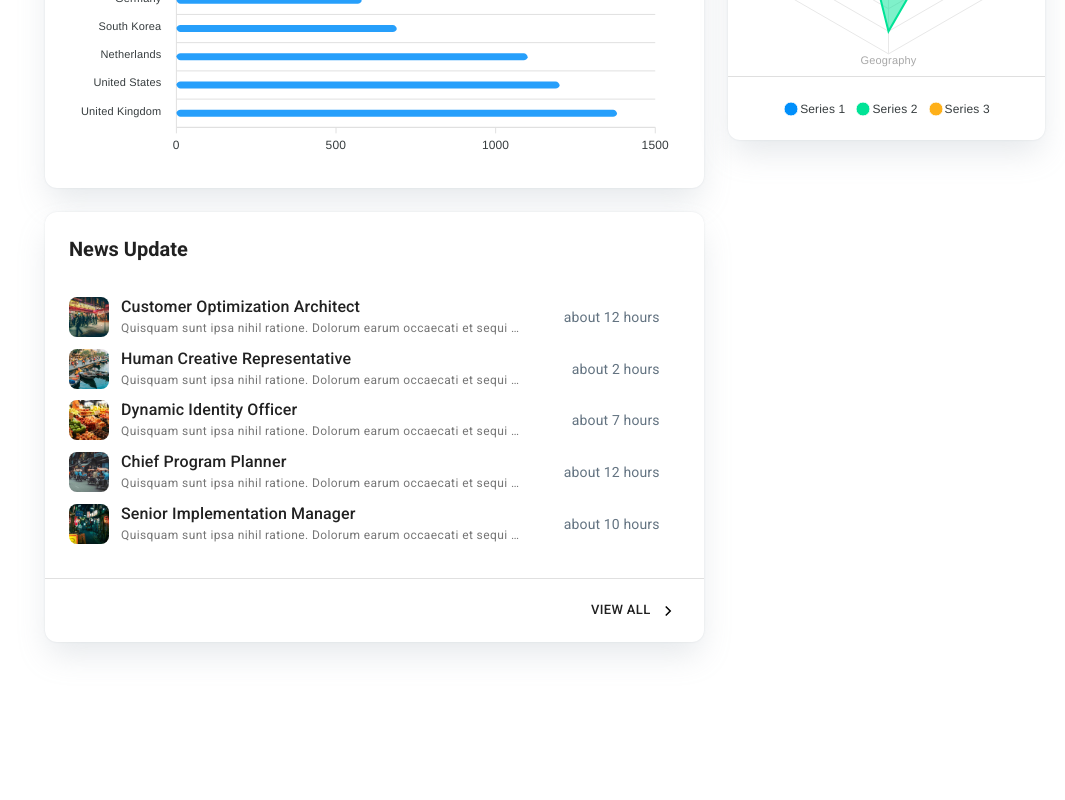
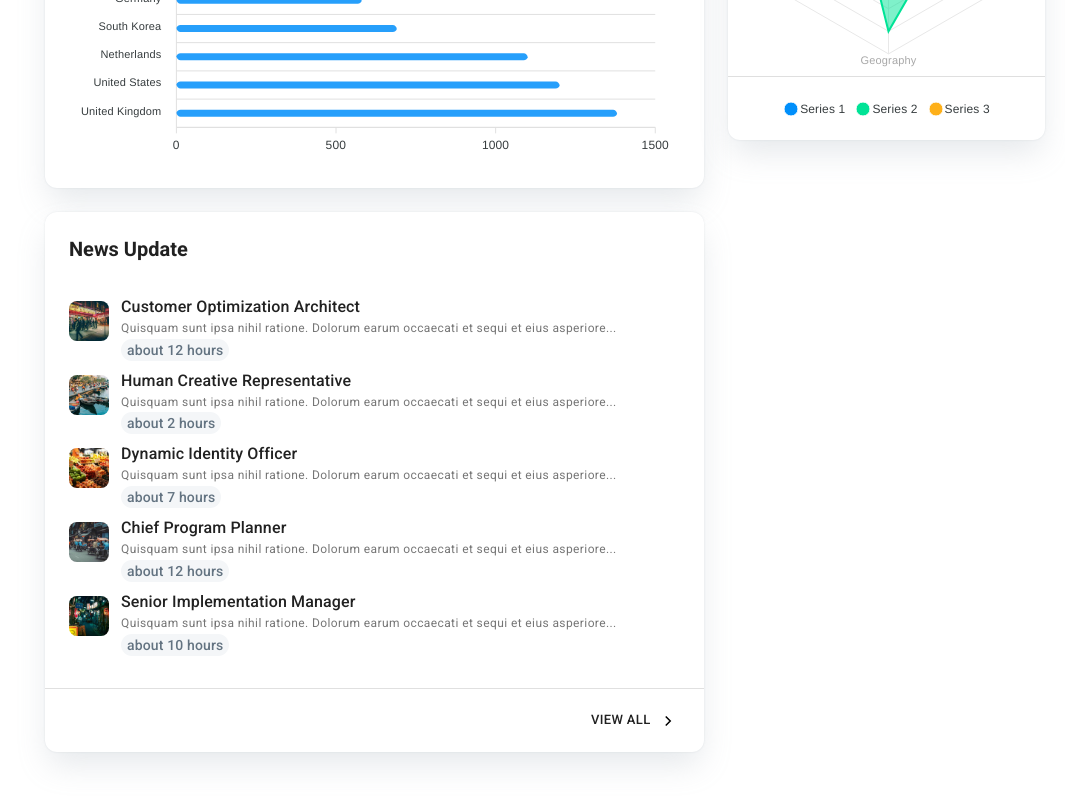
Before and after one commit to super-austin/MUISample, a React (Create React App) app: page /dashboard in a window 1280 px wide. Shown: the part 1176-1976 px from the top of the page, without its empty margins (215-1280 px from the left). Before the commit the page ends 1866 px from the top, so only its background shows below. Built offline with nearby package versions, Linux system fonts and the light colour scheme.

Commit message:
dash>NewsUpdate> redid the compo

```diff
--- a/src/components/Dashboard/NewsUpdateItem.js
+++ b/src/components/Dashboard/NewsUpdateItem.js
@@ -4,31 +4,25 @@ import { Avatar, Box, Typography, Link } from "@material-ui/core";
 
 const BoxContainerStyle = styled(Box)(({ theme }) => ({
   display: "flex",
-  alignItems: "center",
 
   "& .MuiAvatar-root": {
     borderRadius: theme.spacing(1),
+    marginTop: theme.spacing(0.75),
   },
   "& h3": {
     fontWeight: 500,
   },
   "& .MuiTypography-caption": {
     color: theme.palette.text.secondary,
-    //width 200,
-    [theme.breakpoints.up("xs")]: {
-      width: 250,
-    },
-    [theme.breakpoints.up("lg")]: {
-      width: 400,
-    },
-    [theme.breakpoints.up("xl")]: {
-      width: 700,
-    },
   },
   "& .MuiTypography-body2": {
-    flexShrink: 0,
-    paddingRight: theme.spacing(2.5),
+    backgroundColor: theme.palette.gray.lighter,
     color: theme.palette.gray.main,
+    fontWeight: 500,
+    lineHeight: 1,
+    display: "inline-block",
+    borderRadius: 25,
+    padding: "4px 6px",
   },
 }));
 
@@ -37,18 +31,19 @@ const NewsUpdateItem = (props) => {
     <BoxContainerStyle sx={{ my: 1 }}>
       <Avatar src={props.photo} alt={props.title} />
 
-      <Box sx={{ px: 1.5, flex: 1 }}>
+      <Box sx={{ px: 1.5 }}>
         <Link to="/" component={RouterLink} underline="hover" color="inherit">
           <Typography variant="body1" component="h3">
             {props.title}
           </Typography>
         </Link>
-        <Typography variant="caption" component="p" noWrap>
+
+        <Typography variant="caption" component="p">
           {props.subtitle}
         </Typography>
+
+        <Typography variant="body2">{props.postingTime}</Typography>
       </Box>
-
-      <Typography variant="body2">{props.postingTime}</Typography>
     </BoxContainerStyle>
   );
 };
```
